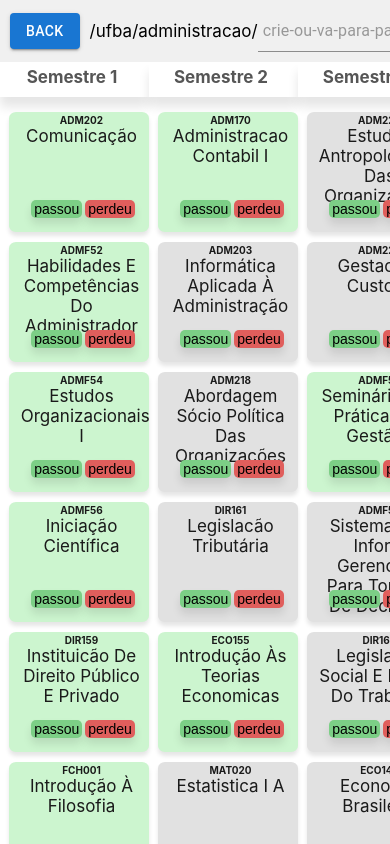
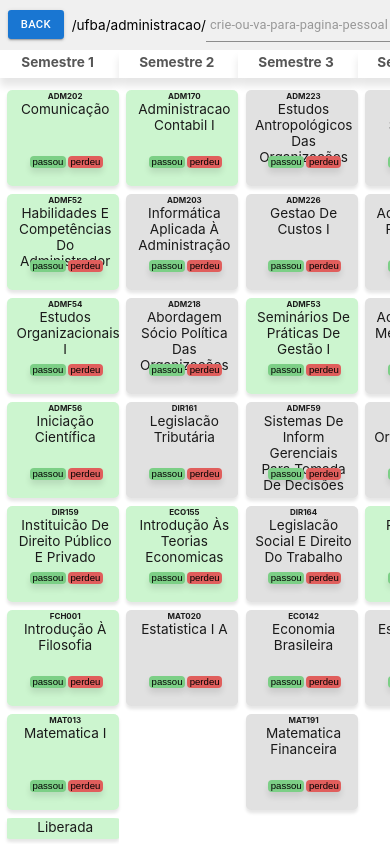
Before and after one commit to leviwc/GradeVisualizer, a React (Create React App) app in the folder Frontend/: page /ufba/administracao in a window 390 px wide. Shown: the top 844 px of the page. Built offline with nearby package versions, Linux system fonts and the light colour scheme.

Commit message:
fix(Frontend) fix ciencia da computacao name and redirect netfly

```diff
--- a/Frontend/src/App.css
+++ b/Frontend/src/App.css
@@ -10,6 +10,7 @@
   overflow: auto;
   background-color: #ffffff;
   font-size: 17px;
+  zoom: 80%;
 }
 
 .linha {
@@ -84,19 +85,28 @@
   border: none;
   margin-left: 3px;
   margin-top: 14px;
-  /* border-style: solid; */
-  /* border-width: 0.4px; */
   font-size: 14px;
   box-shadow: 0 6px 8px rgba(0, 0, 0, 0.1);
 }
+
 .botao.state {
   background-color: rgb(124, 207, 134);
   border-color: green;
 }
+
 .botao.perdeu {
   background-color: #e05e5c;
   border-color: red;
 }
+
+/* Media query for smaller screens */
+@media only screen and (max-width: 600px) {
+  .botao {
+    font-size: 12px; /* Adjust font size for smaller screens */
+    margin-top: 8px; /* Adjust margin-top for smaller screens */
+  }
+}
+
 .codigo {
   font-size: 10px;
   font-weight: bold;
--- a/Frontend/src/data/ufba/ciencias-da-computacao.js
+++ b/Frontend/src/data/ufba/ciencias-da-computacao.js
@@ -1,5 +1,5 @@
 import { GradeState } from "../../components/materia";
-export const ciencias_da_computacao = {
+export const ciencia_da_computacao = {
   semestre: [
     {
       numero: "1",
--- a/Frontend/src/data/ufba/ufbaList.js
+++ b/Frontend/src/data/ufba/ufbaList.js
@@ -17,7 +17,7 @@ import { ciencias_biologicas } from "./ciencias-biologicas";
 import { ciencias_biologicas_noturno } from "./ciencias-biologicas-noturno";
 import { ciencias_contabeis } from "./ciencias-contabeis";
 import { ciencias_contabeis_noturno } from "./ciencias-contabeis_noturno";
-import { ciencias_da_computacao } from "./ciencias-da-computacao";
+import { ciencia_da_computacao } from "./ciencias-da-computacao";
 import { ciencias_economicas } from "./ciencias-economicas";
 import { ciencias_naturais } from "./ciencias-naturais";
 import { ciencias_sociais } from "./ciencias-sociais";
@@ -174,9 +174,9 @@ const ufbaCourses = [
     ciencias_contabeis
   ),
   new CourseType(
-    "ciencias_da_computacao",
+    "ciencia_da_computacao",
     "Ciência da Computação",
-    ciencias_da_computacao
+    ciencia_da_computacao
   ),
   new CourseType(
     "ciencias_economicas",
```
Also changed, not shown: 1 other file (tests, documents, lock files or other folders).
